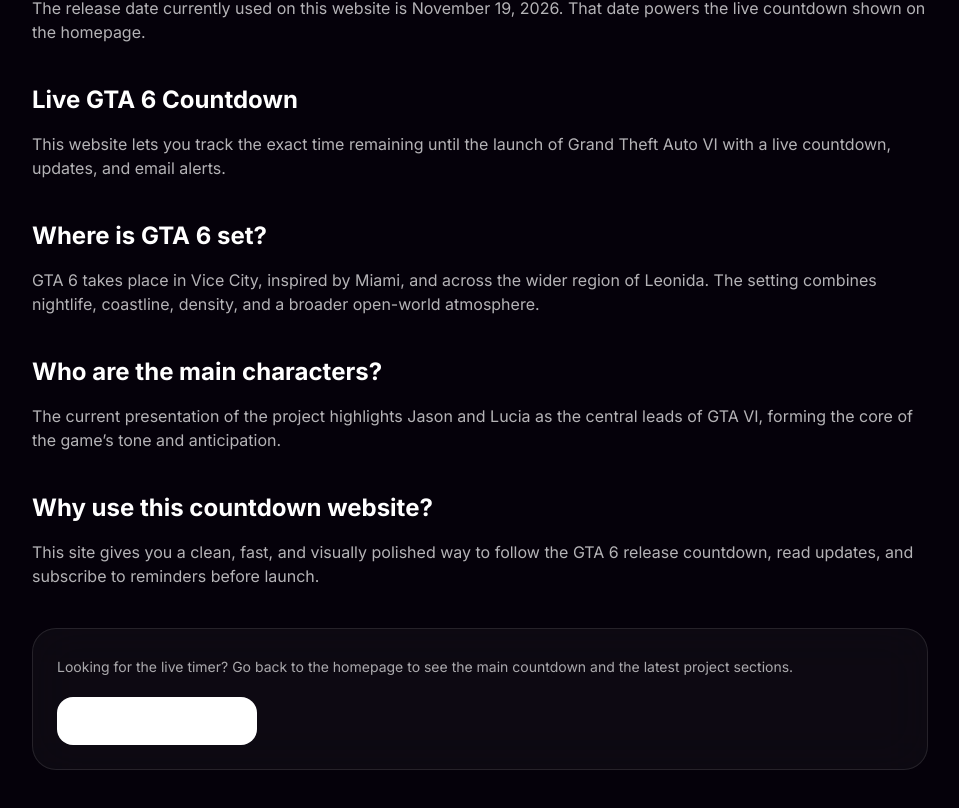
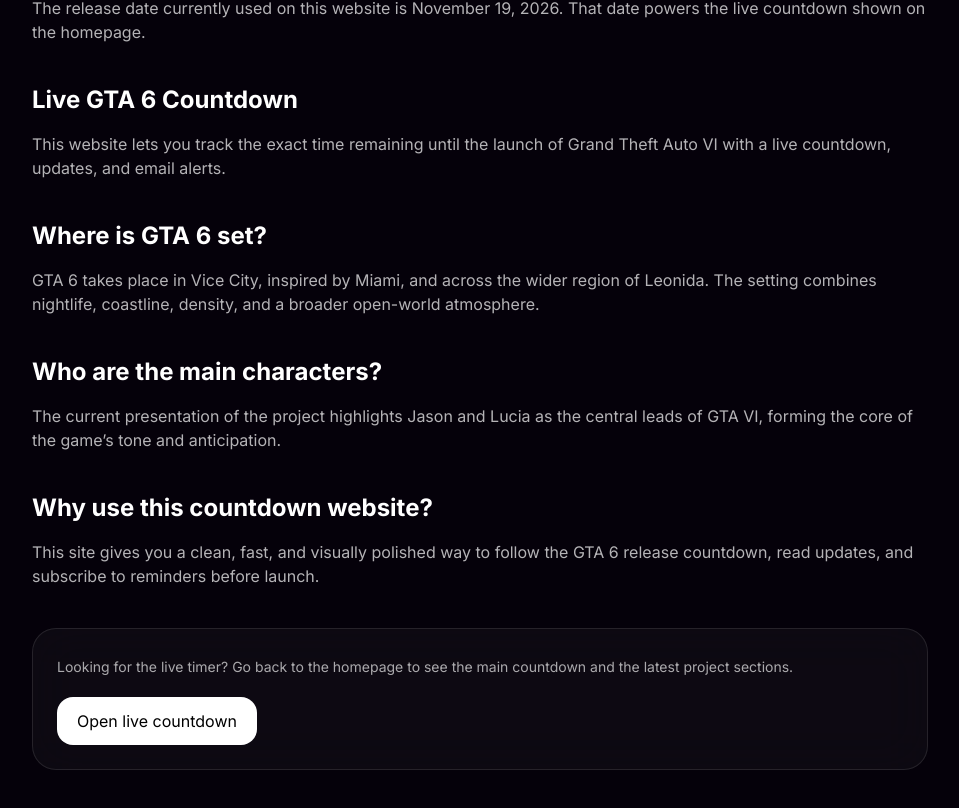
Before and after one commit to mjadid91/gta6-countdown, a React (Vite) app: page /gta-6-release-date in a window 1280 px wide. Shown: the part 300-1108 px from the top of the page, without its empty margins (160-1119 px from the left). Built offline with nearby package versions, Linux system fonts and the light colour scheme; no server answers.

Commit message:
correction

```diff
--- a/src/pages/GtaRelease.tsx
+++ b/src/pages/GtaRelease.tsx
@@ -76,7 +76,7 @@
 
           <a
             href="/"
-            className="mt-4 inline-flex rounded-2xl bg-white px-5 py-3 font-semibold text-black transition hover:scale-[1.01]"
+            className="mt-4 inline-flex rounded-2xl bg-white px-5 py-3 font-semibold !text-black transition hover:scale-[1.01]"
           >
             Open live countdown
           </a>
```
